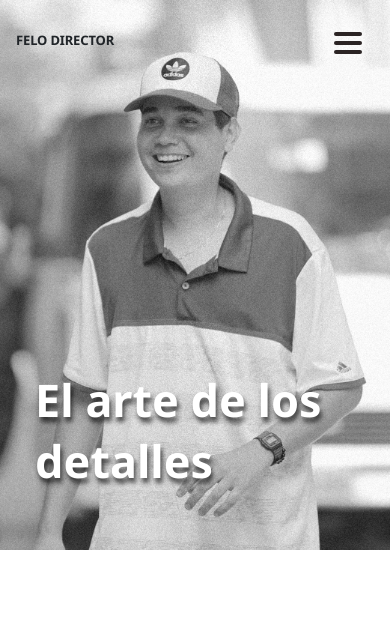
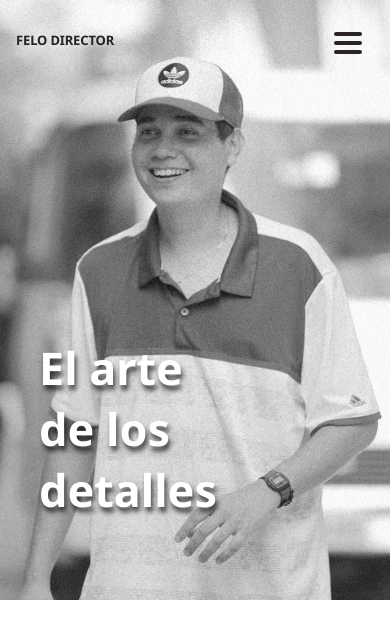
Before and after one commit to ahmedglez/felo_director, a React (Create React App) app: page / in a window 390 px wide. Shown: the top 638 px of the page. Built offline with nearby package versions, Linux system fonts and the light colour scheme.

Commit message:
portade text fixed

```diff
--- a/src/styles/Introduction.scss
+++ b/src/styles/Introduction.scss
@@ -25,6 +25,7 @@
     background-position: 50% 10%;
     background-repeat: no-repeat;
     z-index: -1;
+    position: relative;
 }
 
 
@@ -32,11 +33,8 @@
 .text-container {
     width: 90%;
     height: fit-content;
-    display: flex;
-    flex-direction: row;
-    justify-content: start;
-    padding: 0;
-    padding-left: 5%;
+    position: absolute;
+    top: 15%;
 }
 
 .text-container .title {
@@ -45,7 +43,7 @@
     margin-left: 10%;
     justify-self: start;
     width: 60%;
-    text-shadow: 2px 8px 5px #0000008d;
+    text-shadow:  5px 8px 5px #0000008d;
 }
 
 .text-container .title p {
@@ -62,7 +60,7 @@
 
 .img-container {
     width: 100%;
-    min-height: 550px;
+    min-height: 600px;
     height: fit-content;
     max-height: 700px;
     background-image: url('../assets//imgs/introducction.jpg');
@@ -70,25 +68,21 @@
     background-position: 50% 0%;
     background-repeat: no-repeat;
     z-index: -1;
+    position: relative;
 }
 
 
 
 .text-container {
-    width: 90%;
-    height: fit-content;
-    display: flex;
-    flex-direction: row;
-    justify-content: start;
-    padding: 0;
-    padding-left: 5%;
+    position: absolute;
+    top: 220px;
+    width: 100%;
 }
 
 .text-container .title {
-    margin-top: 105%;
     margin-left: 10%;
     justify-self: start;
-    width: 100%;
+    width: 50%;
     text-shadow: 2px 5px 5px #000000b0;
 }
 
```
